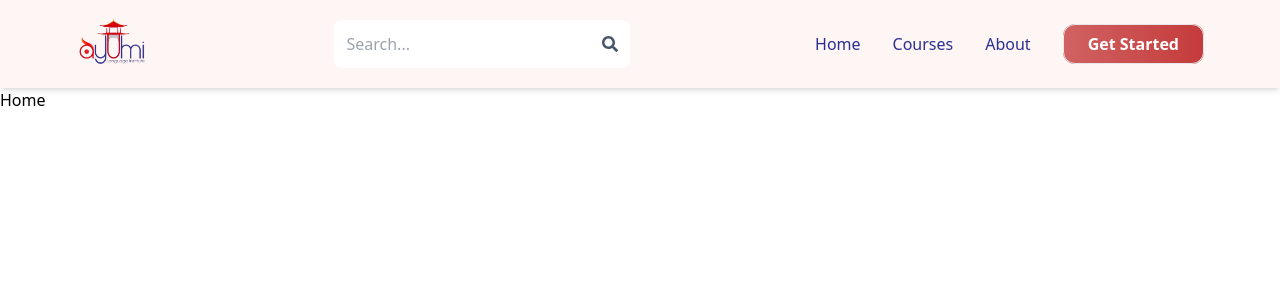
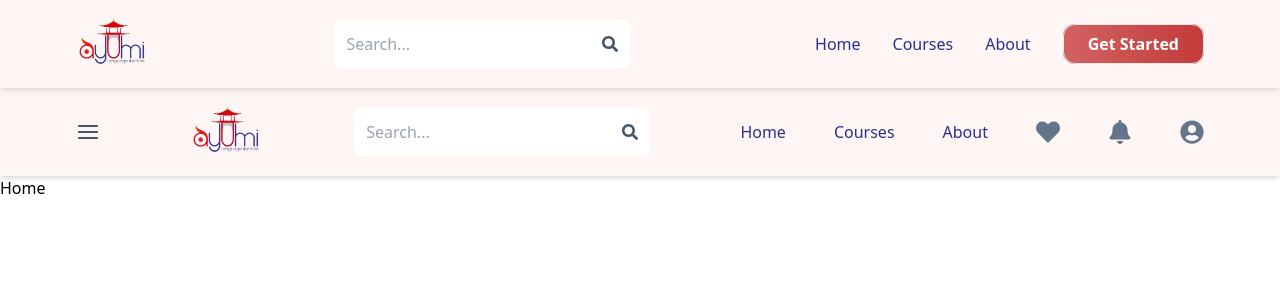
Before and after one commit to NinaMadu/Ayumi-eLearning, a React (Vite) app in the folder frontend/: page / in a window 1280 px wide. Shown: the top 300 px of the page. Built offline with nearby package versions, Linux system fonts and the light colour scheme.

Commit message:
sidebar to sidemenu

```diff
--- a/frontend/src/App.jsx
+++ b/frontend/src/App.jsx
@@ -1,7 +1,7 @@
 import React from 'react';
 import { BrowserRouter , Routes, Route} from 'react-router-dom';
 import Header from './components/Header';
-import Sidebar from './components/Sidebar'
+import Sidemenu from './components/Sidemenu';
 import Home from './pages/Home';
 import About from './pages/About';
 import SignUp from './pages/Signup'
@@ -10,6 +10,7 @@ function App() {
   return (
     <BrowserRouter>
     <Header/>
+    <Sidemenu />
       {/* <Sidebar /> */}
 
       <Routes>
--- a/frontend/src/components/SideBar.jsx
+++ b/frontend/src/components/Sidemenu.jsx
@@ -7,7 +7,7 @@ import { CgBell, CgHeart, CgHome, CgMenu, CgProfile } from 'react-icons/cg';
 import { FaRegComments } from 'react-icons/fa';
 import { AiOutlineQuestionCircle } from 'react-icons/ai';
 
-export default function Sidebar() {
+export default function Sidemenu() {
   const [isOpen, setIsOpen] = useState(false);
 
   const toggleSidebar = () => {
```
